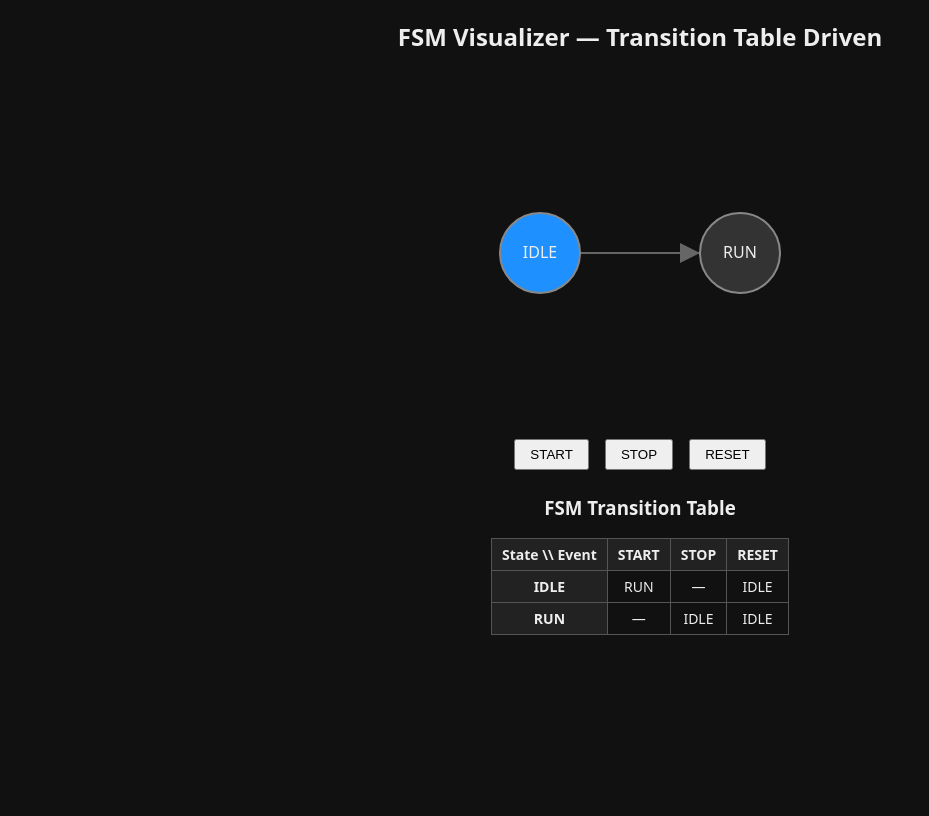
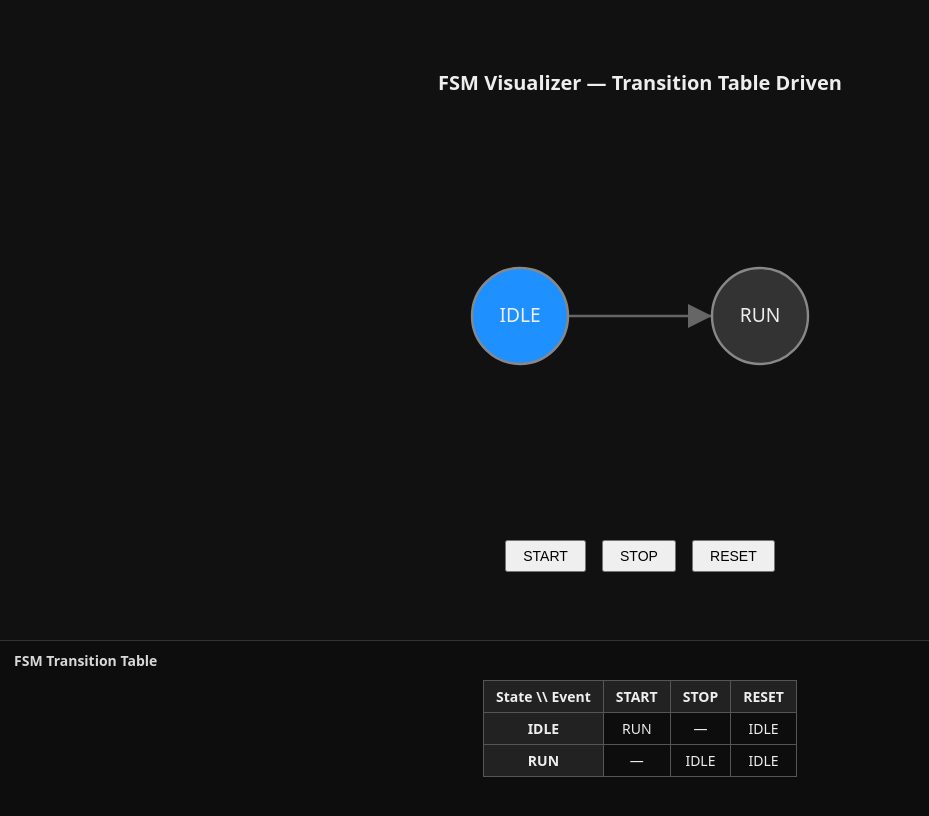
Before and after one commit to Samizo-AITL/aitl-animation-demos, a Jekyll site: the page demo/js-svg/fsm-visualizer.html, which Jekyll copies as it is, in a window 1280 px wide. Shown: the top 816 px of the page, without its empty margins (0-929 px from the left). Built offline with Jekyll 4.4.1, drawn with Linux system fonts in a browser that asks for light colours.

Commit message:
Update fsm-visualizer.html

```diff
--- a/demo/js-svg/fsm-visualizer.html
+++ b/demo/js-svg/fsm-visualizer.html
@@ -5,44 +5,114 @@
 <title>FSM Visualizer</title>
 
 <style>
-  body {
-    background:#111;
-    color:#eee;
-    text-align:center;
-    margin:0;
+  /* ===== Global reset / fullscreen ===== */
+  html, body {
+    width: 100%;
+    height: 100%;
+    margin: 0;
+    overflow: hidden;          /* ← no page scroll */
+    background: #111;
+    color: #eee;
     font-family: system-ui, sans-serif;
   }
 
-  svg { width:600px; height:360px; margin:auto; display:block; }
+  /* ===== App layout ===== */
+  .app {
+    height: 100vh;
+    width: 100vw;
+    display: grid;
+    grid-template-rows: 1fr 260px; /* bottom = transition table */
+  }
 
+  /* ===== Top visualization area ===== */
+  .viz {
+    display: flex;
+    flex-direction: column;
+    align-items: center;
+    justify-content: center;
+    min-height: 0;
+  }
+
+  .title {
+    margin: 12px 0 4px;
+    font-size: 20px;
+    font-weight: 600;
+  }
+
+  svg {
+    width: 100%;
+    max-width: 720px;
+    height: auto;
+    aspect-ratio: 5 / 3;
+    display: block;
+  }
+
+  /* ===== FSM styles ===== */
   .state { fill:#333; stroke:#888; stroke-width:2; }
   .active { fill:#1e90ff; }
   .transition { stroke:#666; stroke-width:2; fill:none; marker-end:url(#arrow); }
   .event { fill:#ffcc00; }
 
-  button { margin:6px; padding:6px 14px; }
+  /* ===== Controls ===== */
+  .controls {
+    margin: 8px 0 12px;
+  }
+
+  button {
+    margin: 0 6px;
+    padding: 6px 16px;
+    font-size: 14px;
+    cursor: pointer;
+  }
+
+  /* ===== Bottom table area ===== */
+  .table-panel {
+    min-height: 0;
+    overflow: auto;            /* scroll ONLY inside table area */
+    border-top: 1px solid #333;
+    background: #0d0d0d;
+  }
+
+  .table-title {
+    text-align: left;
+    padding: 10px 14px;
+    font-size: 14px;
+    font-weight: 600;
+    opacity: 0.9;
+  }
 
   table {
-    margin: 12px auto;
+    margin: 0 auto 14px;
     border-collapse: collapse;
     font-size: 14px;
   }
 
   th, td {
     border: 1px solid #555;
-    padding: 6px 10px;
+    padding: 6px 12px;
+    text-align: center;
   }
 
-  th { background:#222; }
-  .highlight { background:#1e90ff; color:#000; }
+  th {
+    background:#222;
+  }
+
+  .highlight {
+    background:#1e90ff;
+    color:#000;
+  }
 </style>
 </head>
 
 <body>
 
-<h2>FSM Visualizer — Transition Table Driven</h2>
+<div class="app">
 
-<svg viewBox="0 0 600 360">
+  <!-- ================= Visualization ================= -->
+  <div class="viz">
+    <div class="title">FSM Visualizer — Transition Table Driven</div>
+
+    <svg viewBox="0 0 600 360" aria-label="FSM diagram">
       <defs>
         <marker id="arrow" markerWidth="10" markerHeight="10"
           refX="10" refY="5" orient="auto">
@@ -62,13 +132,16 @@
         visibility="hidden"/>
     </svg>
 
-<div>
+    <div class="controls">
       <button data-event="START">START</button>
       <button data-event="STOP">STOP</button>
       <button data-event="RESET">RESET</button>
     </div>
+  </div>
 
-<h3>FSM Transition Table</h3>
+  <!-- ================= Transition Table ================= -->
+  <div class="table-panel">
+    <div class="table-title">FSM Transition Table</div>
 
     <table id="fsmTable">
       <tr>
@@ -90,6 +163,9 @@
         <td>IDLE</td>
       </tr>
     </table>
+  </div>
+
+</div>
 
 <script src="../../assets/js/fsm-visualizer.js"></script>
 </body>
```
Lines whose indentation alone changed are shown as unchanged.
